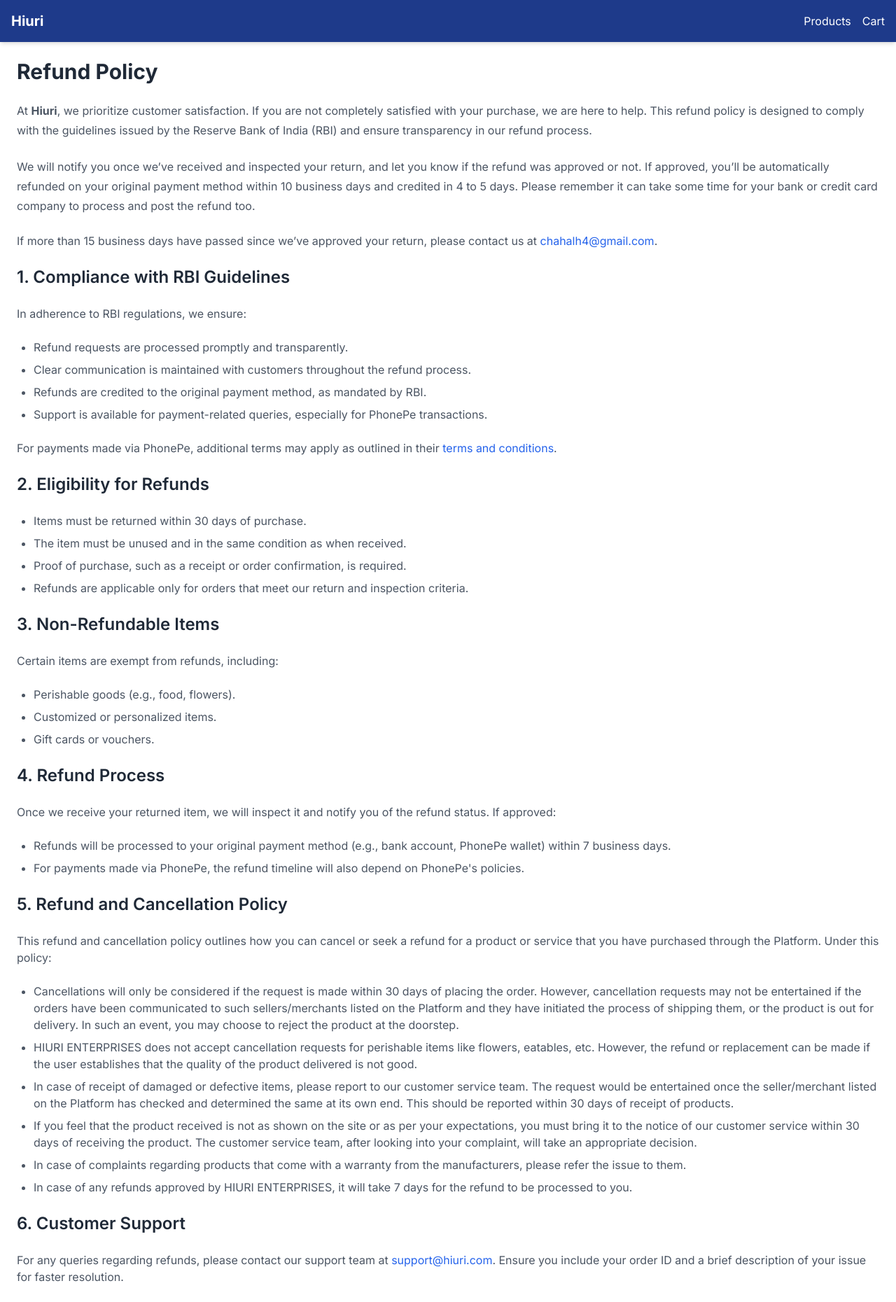
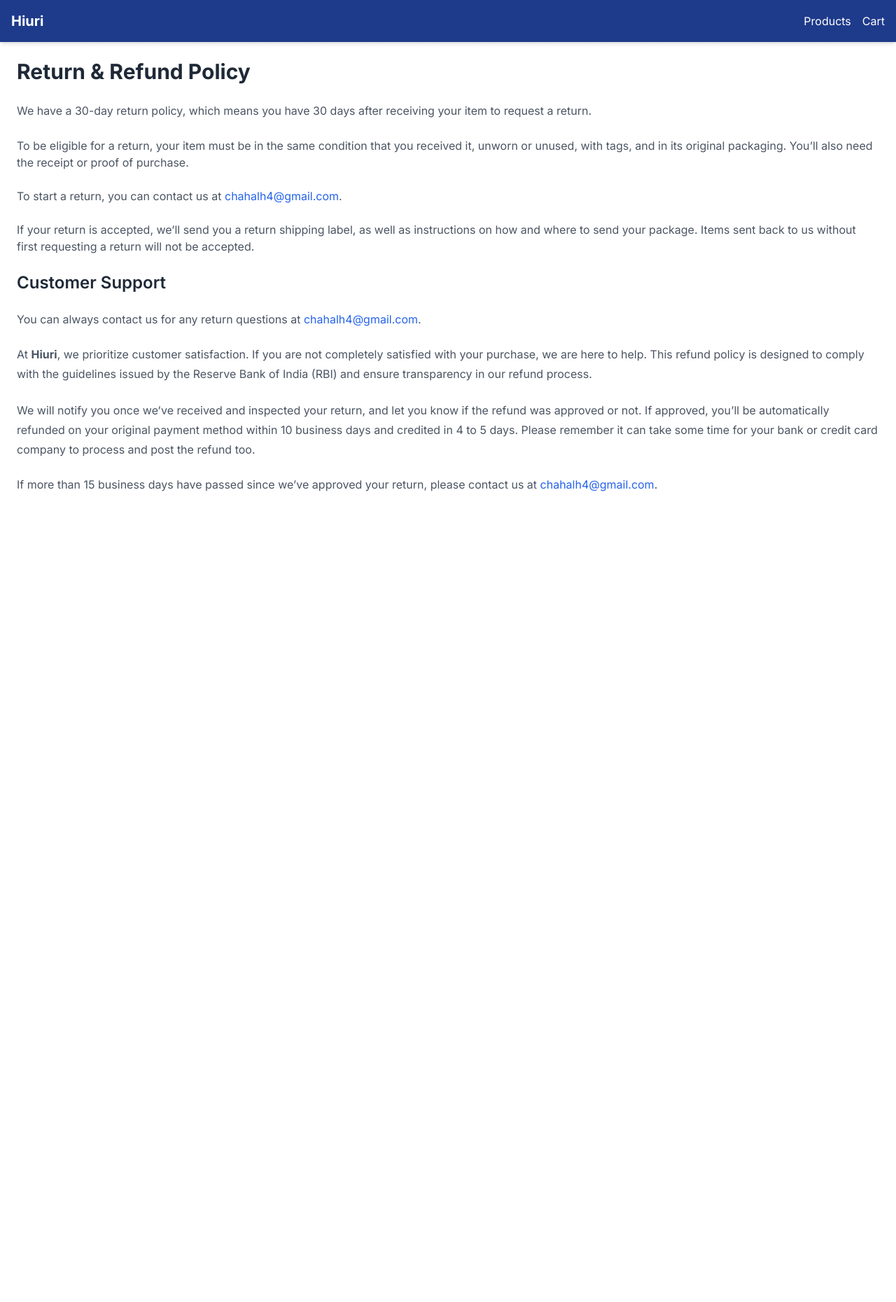
Before and after one commit to debmalya37/ecommerce-web, a Next.js app: page /refund-policy in a window 1280 px wide. Shown: the whole page at 70% size. After the commit the page ends 800 px from the top, so only its background shows below. Built offline with nearby package versions, Linux system fonts and the light colour scheme.

Commit message:
#update in refund

```diff
--- a/src/app/refund-policy/page.tsx
+++ b/src/app/refund-policy/page.tsx
@@ -3,7 +3,30 @@
 export default function RefundPolicy() {
   return (
     <div className="container mx-auto p-6 space-y-6">
-      <h1 className="text-3xl font-bold text-gray-800">Refund Policy</h1>
+      <h1 className="text-3xl font-bold text-gray-800">Return & Refund Policy</h1>
+      <p className="text-gray-600 leading-7">
+            We have a 30-day return policy, which means you have 30 days after receiving your item to request a return.
+
+            </p>
+            <p className="text-gray-600">
+            To be eligible for a return, your item must be in the same condition that you received it, unworn or unused, with tags, and in its original packaging. You’ll also need the receipt or proof of purchase.
+            </p>
+            <p className="text-gray-600">
+                To start a return, you can contact us at{" "}
+                <a href="mailto:chahalh4@gmail.com" className="text-blue-600 hover:underline">
+                    chahalh4@gmail.com
+                </a>.
+            </p>
+            <p className="text-gray-600">
+                If your return is accepted, we’ll send you a return shipping label, as well as instructions on how and where to send your package. Items sent back to us without first requesting a return will not be accepted.
+            </p>
+            <h2 className="text-2xl font-semibold text-gray-800">Customer Support</h2>
+            <p className="text-gray-600">
+                You can always contact us for any return questions at{" "}
+                <a href="mailto:chahalh4@gmail.com" className="text-blue-600 hover:underline">
+                    chahalh4@gmail.com
+                </a>.
+            </p>
       <p className="text-gray-600 leading-7">
         At <strong>Hiuri</strong>, we prioritize customer satisfaction. If you are not completely satisfied with your purchase, we are here to help. This refund policy is designed to comply with the guidelines issued by the Reserve Bank of India (RBI) and ensure transparency in our refund process.
       </p>
@@ -16,83 +39,7 @@
                     chahalh4@gmail.com
                 </a>.
             </p>
-      <h2 className="text-2xl font-semibold text-gray-800">1. Compliance with RBI Guidelines</h2>
-      <p className="text-gray-600">
-        In adherence to RBI regulations, we ensure:
-      </p>
-      <ul className="list-disc ml-6 text-gray-600 space-y-2">
-        <li>Refund requests are processed promptly and transparently.</li>
-        <li>Clear communication is maintained with customers throughout the refund process.</li>
-        <li>Refunds are credited to the original payment method, as mandated by RBI.</li>
-        <li>Support is available for payment-related queries, especially for PhonePe transactions.</li>
-      </ul>
-      <p className="text-gray-600">
-        For payments made via PhonePe, additional terms may apply as outlined in their <Link href="https://www.phonepe.com/terms-conditions" target="_blank" className="text-blue-600 hover:underline">terms and conditions</Link>.
-      </p>
 
-      <h2 className="text-2xl font-semibold text-gray-800">2. Eligibility for Refunds</h2>
-      <ul className="list-disc ml-6 text-gray-600 space-y-2">
-        <li>Items must be returned within 30 days of purchase.</li>
-        <li>The item must be unused and in the same condition as when received.</li>
-        <li>Proof of purchase, such as a receipt or order confirmation, is required.</li>
-        <li>Refunds are applicable only for orders that meet our return and inspection criteria.</li>
-      </ul>
-
-      <h2 className="text-2xl font-semibold text-gray-800">3. Non-Refundable Items</h2>
-      <p className="text-gray-600">
-        Certain items are exempt from refunds, including:
-      </p>
-      <ul className="list-disc ml-6 text-gray-600 space-y-2">
-        <li>Perishable goods (e.g., food, flowers).</li>
-        <li>Customized or personalized items.</li>
-        <li>Gift cards or vouchers.</li>
-      </ul>
-
-      <h2 className="text-2xl font-semibold text-gray-800">4. Refund Process</h2>
-      <p className="text-gray-600">
-        Once we receive your returned item, we will inspect it and notify you of the refund status. If approved:
-      </p>
-      <ul className="list-disc ml-6 text-gray-600 space-y-2">
-        <li>Refunds will be processed to your original payment method (e.g., bank account, PhonePe wallet) within 7 business days.</li>
-        <li>For payments made via PhonePe, the refund timeline will also depend on PhonePe&apos;s policies.</li>
-      </ul>
-
-      <h2 className="text-2xl font-semibold text-gray-800">5. Refund and Cancellation Policy</h2>
-      <p className="text-gray-600">
-        This refund and cancellation policy outlines how you can cancel or seek a refund for a product or service that you have purchased through the Platform. Under this policy:
-      </p>
-      <ul className="list-disc ml-6 text-gray-600 space-y-2">
-        <li>
-          Cancellations will only be considered if the request is made within 30 days of placing the order. However, cancellation requests may not be entertained if the orders have been communicated to such sellers/merchants listed on the Platform and they have initiated the process of shipping them, or the product is out for delivery. In such an event, you may choose to reject the product at the doorstep.
-        </li>
-        <li>
-          HIURI ENTERPRISES does not accept cancellation requests for perishable items like flowers, eatables, etc. However, the refund or replacement can be made if the user establishes that the quality of the product delivered is not good.
-        </li>
-        <li>
-          In case of receipt of damaged or defective items, please report to our customer service team. The request would be entertained once the seller/merchant listed on the Platform has checked and determined the same at its own end. This should be reported within 30 days of receipt of products.
-        </li>
-        <li>
-          If you feel that the product received is not as shown on the site or as per your expectations, you must bring it to the notice of our customer service within 30 days of receiving the product. The customer service team, after looking into your complaint, will take an appropriate decision.
-        </li>
-        <li>
-          In case of complaints regarding products that come with a warranty from the manufacturers, please refer the issue to them.
-        </li>
-        <li>
-          In case of any refunds approved by HIURI ENTERPRISES, it will take 7 days for the refund to be processed to you.
-        </li>
-      </ul>
-
-      <h2 className="text-2xl font-semibold text-gray-800">6. Customer Support</h2>
-      <p className="text-gray-600">
-        For any queries regarding refunds, please contact our support team at{" "}
-        <a
-          href="mailto:support@hiuri.com"
-          className="text-blue-600 hover:underline"
-        >
-          support@hiuri.com
-        </a>
-        . Ensure you include your order ID and a brief description of your issue for faster resolution.
-      </p>
     </div>
   );
 }
```
